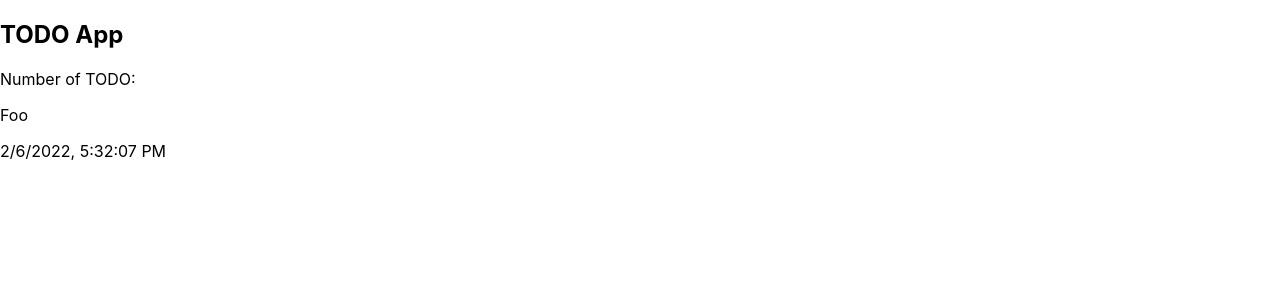
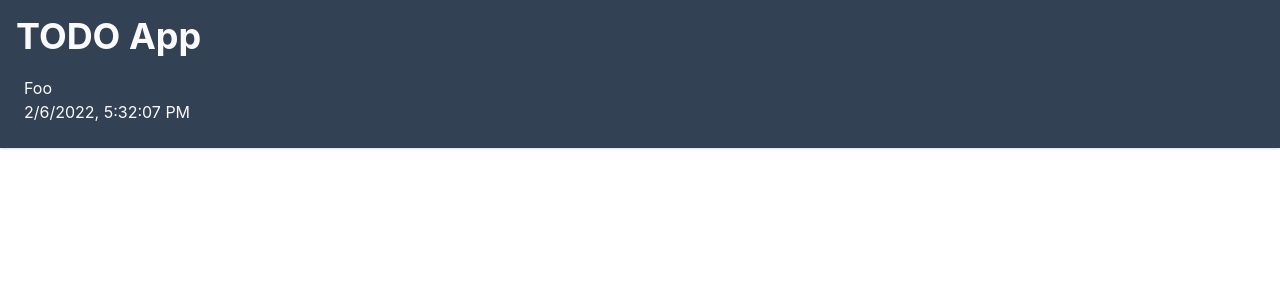
Before and after one commit to Implex1v/frontend-compare, a React (Create React App) app in the folder react-app/: page / in a window 1280 px wide. Shown: the top 300 px of the page. Built offline with nearby package versions, Linux system fonts and the light colour scheme.

Commit message:
(react-app) Add tailwind and basic layout

```diff
--- a/react-app/package.json
+++ b/react-app/package.json
@@ -35,5 +35,10 @@
       "last 1 firefox version",
       "last 1 safari version"
     ]
+  },
+  "devDependencies": {
+    "autoprefixer": "^10.4.2",
+    "postcss": "^8.4.6",
+    "tailwindcss": "^3.0.18"
   }
 }
--- a/react-app/src/component/App.js
+++ b/react-app/src/component/App.js
@@ -13,10 +13,16 @@ export default class TodoApp extends React.Component {
 
   render() {
     return (
-      <div className='container'>
-        <h2>TODO App</h2>
-        <p>Number of TODO: {this.state.todos.length}</p>
-        <Todo item={this.state.todos} />
+      <div className='container mx-auto bg-slate-700'>
+        <div className='p-4 text-zinc-50 shadow'>
+          <p className='text-4xl object-top font-bold'>TODO App</p>
+          <div className='flex flex-row m-2 pt-3'>
+            <div className='basis-3/4'>
+              <Todo item={this.state.todos} />
+            </div>
+            <div className='basis-1/4'></div>
+          </div>
+        </div>
       </div>
     )
   }
--- a/react-app/src/index.css
+++ b/react-app/src/index.css
@@ -1,3 +1,7 @@
+@tailwind base;
+@tailwind components;
+@tailwind utilities;
+
 body {
   margin: 0;
   font-family: -apple-system, BlinkMacSystemFont, 'Segoe UI', 'Roboto', 'Oxygen',
--- /dev/null
+++ b/react-app/tailwind.config.js
@@ -0,0 +1,9 @@
+module.exports = {
+  content: [
+    "./src/**/*.{js,jsx,ts,tsx}",
+  ],
+  theme: {
+    extend: {},
+  },
+  plugins: [],
+}
```
Also changed, not shown: react-app/public/index.html (+0 -23 lines), 1 other file (tests, documents, lock files or other folders).
